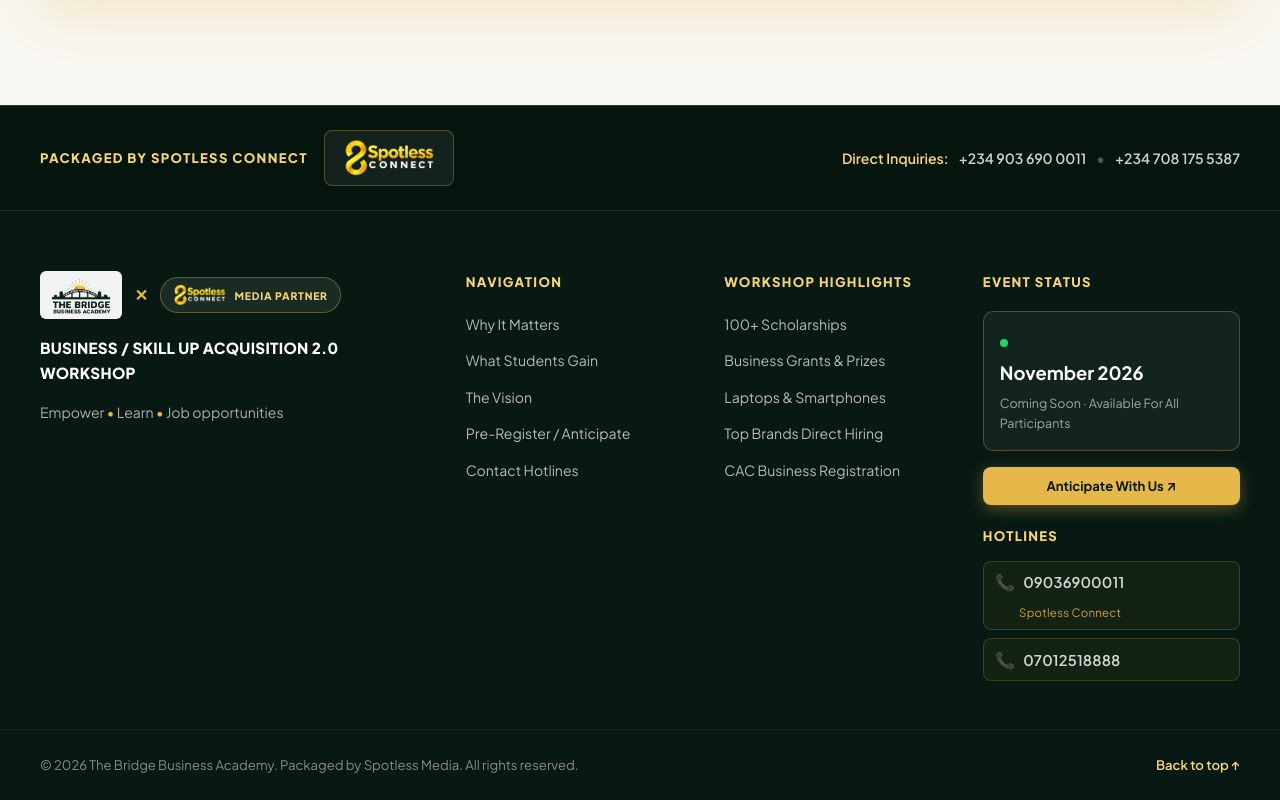
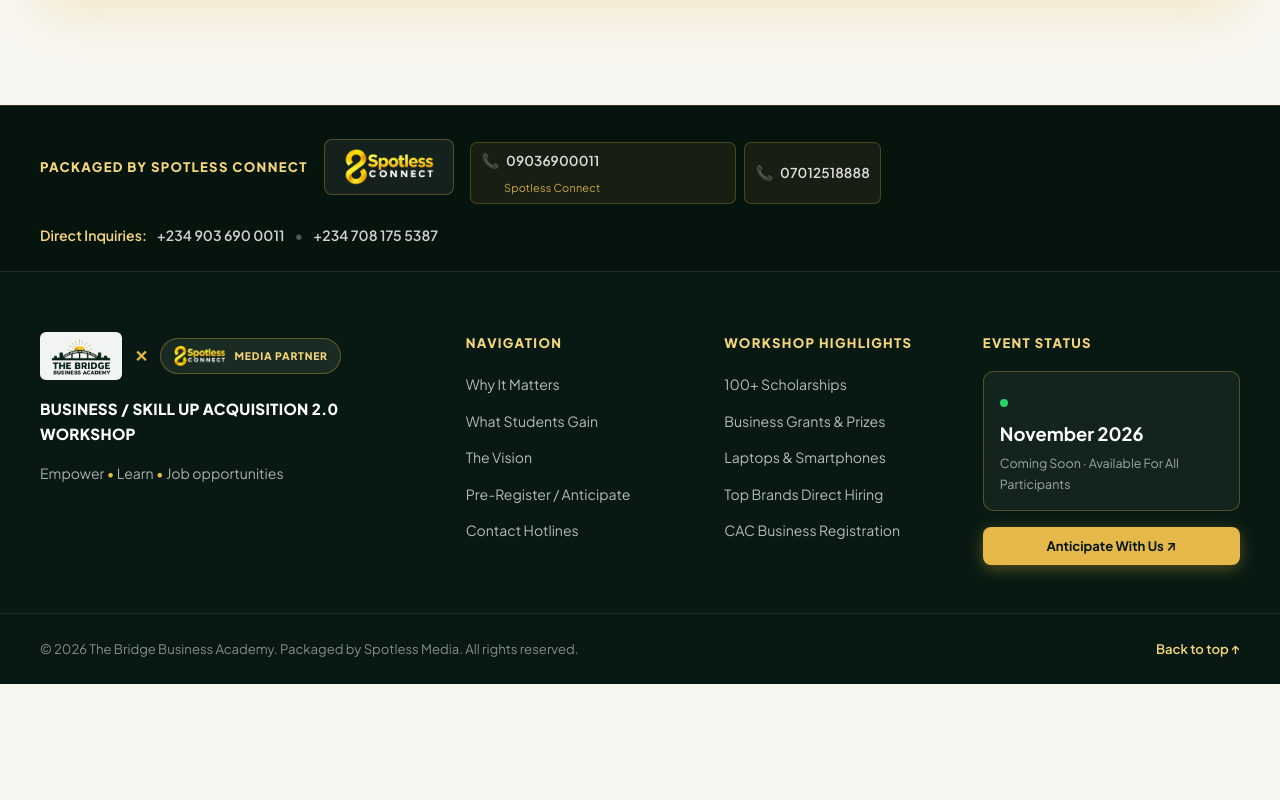
Before and after one commit to Kr8tiveJohnson/Bawacademy2.0, a plain HTML site: page index.html in a window 1280 px wide. Shown: the part 7245-8045 px from the top of the page. After the commit the page ends 7929 px from the top, so only its background shows below. Drawn offline with Linux system fonts and the light colour scheme; a web font is replaced by a local one.

Commit message:
fix: move hotlines under Packaged By Spotless Connect in footer top strip

```diff
--- a/index.html
+++ b/index.html
@@ -879,6 +879,18 @@
                         <img class="footer-spotless-logo" src="LOGOS/spotless-connect-logo.png"
                             alt="Spotless Connect Logo">
                     </div>
+                    <!-- Spotless Connect Hotlines -->
+                    <div class="footer-hotlines">
+                        <a href="tel:09036900011" class="footer-hotline-link">
+                            <span class="hotline-icon">📞</span>
+                            <span>09036900011</span>
+                            <small>Spotless Connect</small>
+                        </a>
+                        <a href="tel:07012518888" class="footer-hotline-link">
+                            <span class="hotline-icon">📞</span>
+                            <span>07012518888</span>
+                        </a>
+                    </div>
                 </div>
                 <div class="footer-top-contacts">
                     <span class="footer-contact-title">Direct Inquiries:</span>
@@ -943,19 +955,6 @@
                         <a href="#anticipate" class="button button-gold button-sm footer-anticipate-btn">Anticipate With
                             Us ↗</a>
 
-                        <!-- Hotlines -->
-                        <div class="footer-hotlines">
-                            <span class="footer-col-title">Hotlines</span>
-                            <a href="tel:09036900011" class="footer-hotline-link">
-                                <span class="hotline-icon">📞</span>
-                                <span>09036900011</span>
-                                <small>Spotless Connect</small>
-                            </a>
-                            <a href="tel:07012518888" class="footer-hotline-link">
-                                <span class="hotline-icon">📞</span>
-                                <span>07012518888</span>
-                            </a>
-                        </div>
                     </div>
                 </div>
             </div>
--- a/style.css
+++ b/style.css
@@ -2568,52 +2568,48 @@ button, input, textarea, select {
    -------------------------------------------------------------------------- */
 
 .footer-hotlines {
-    margin-top: 1.25rem;
-    display: flex;
-    flex-direction: column;
+    margin-top: 0.75rem;
+    display: flex;
+    flex-direction: row;
+    flex-wrap: wrap;
     gap: 0.5rem;
 }
 
-.footer-hotlines .footer-col-title {
-    display: block;
-    margin-bottom: 0.4rem;
-}
-
 .footer-hotline-link {
     display: flex;
     align-items: center;
-    gap: 0.5rem;
-    color: rgba(255, 255, 255, 0.82);
+    gap: 0.4rem;
+    color: rgba(255, 255, 255, 0.85);
     text-decoration: none;
-    font-size: 0.92rem;
+    font-size: 0.85rem;
     font-weight: 600;
     letter-spacing: 0.01em;
-    padding: 0.45rem 0.7rem;
-    border-radius: 8px;
-    border: 1px solid rgba(230, 183, 73, 0.2);
-    background: rgba(230, 183, 73, 0.06);
+    padding: 0.35rem 0.65rem;
+    border-radius: 7px;
+    border: 1px solid rgba(230, 183, 73, 0.25);
+    background: rgba(230, 183, 73, 0.07);
     transition: background var(--transition-fast), border-color var(--transition-fast), color var(--transition-fast);
     flex-wrap: wrap;
 }
 
 .footer-hotline-link:hover {
-    background: rgba(230, 183, 73, 0.16);
-    border-color: rgba(230, 183, 73, 0.5);
+    background: rgba(230, 183, 73, 0.18);
+    border-color: rgba(230, 183, 73, 0.55);
     color: var(--gold-light);
 }
 
 .footer-hotline-link .hotline-icon {
-    font-size: 1rem;
+    font-size: 0.9rem;
     flex-shrink: 0;
 }
 
 .footer-hotline-link small {
     display: block;
     width: 100%;
-    margin-left: 1.5rem;
-    font-size: 0.72rem;
+    margin-left: 1.4rem;
+    font-size: 0.68rem;
     font-weight: 400;
     color: var(--gold-primary);
-    opacity: 0.85;
+    opacity: 0.9;
     letter-spacing: 0.02em;
 }
```
